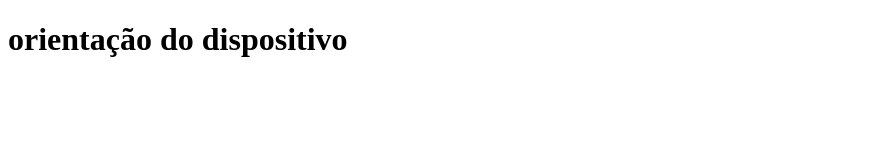
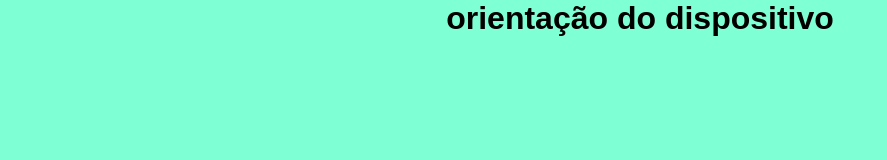
Before and after one commit to abraao-sx35/html-e-css, a plain HTML site: page html e css/media queries/mdq002.html in a window 1280 px wide. Shown: the whole page, without its empty margins (0-887 px from the left). Drawn offline with Linux system fonts and the light colour scheme.

Commit message:
continuação

```diff
--- a/html e css/media queries/estilos/paisagem.css
+++ b/html e css/media queries/estilos/paisagem.css
@@ -1 +1,9 @@
 /* aparelho deitado */
+html,body{
+    background-color: black;
+    color: white;
+}
+
+h1{
+    text-align: right;
+}
--- a/html e css/media queries/estilos/retrato.css
+++ b/html e css/media queries/estilos/retrato.css
@@ -1,2 +1,11 @@
 
 /* aparelho em pe */
+html,body{
+    background-color: darkgreen;
+    font-family: 'Gill Sans', 'Gill Sans MT', Calibri, 'Trebuchet MS', sans-serif;
+}
+
+h1{
+    background-color: black;
+    vertical-align: middle;
+}
--- a/html e css/media queries/estilos/style.css
+++ b/html e css/media queries/estilos/style.css
@@ -1 +1,13 @@
 /* configuraçoes gerais */
+
+html,body{
+    background-color: aquamarine;
+    font-family: Arial, Helvetica, sans-serif;
+}
+*{
+    margin: 0px;
+    padding: 0px;
+}
+h1{
+    text-align: center;
+}
```
